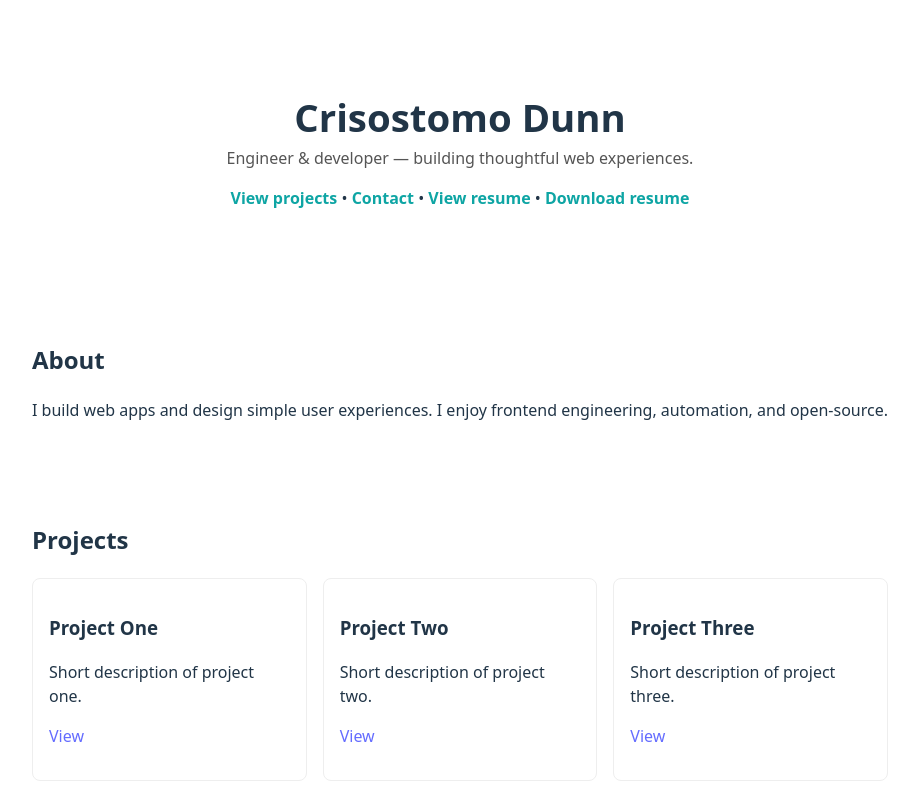
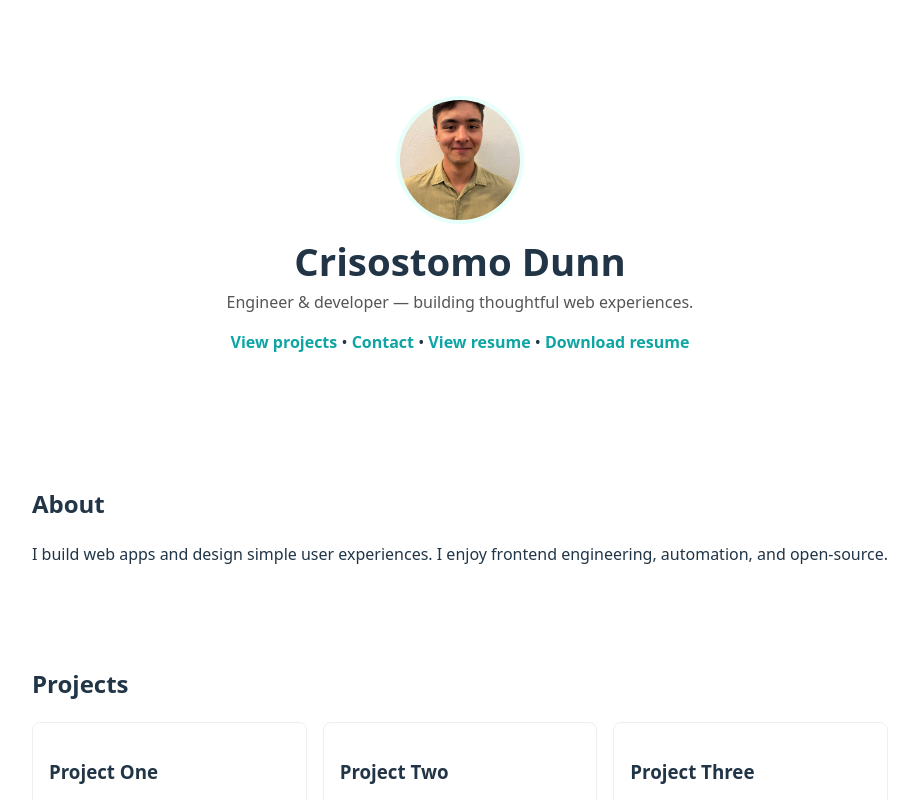
Before and after one commit to cfd24org/my-website, a React (Vite) app: page / in a window 1280 px wide. Shown: the top 800 px of the page, without its empty margins (180-1099 px from the left). Built offline with nearby package versions, Linux system fonts and the light colour scheme.

Commit message:
Add profile photos and hero image styles

```diff
--- a/src/App.css
+++ b/src/App.css
@@ -18,6 +18,22 @@
   color: #555;
   margin: 0 0 1rem;
 }
+.hero .profile {
+  width: 120px;
+  height: 120px;
+  object-fit: cover;
+  border-radius: 9999px;
+  border: 4px solid #e6fffa;
+  display: block;
+  margin: 0 auto 1rem;
+}
+
+@media (min-width: 640px) {
+  .hero {
+    display: block;
+  }
+}
+
 .cta {
   color: #0ea5a4;
   text-decoration: none;
--- a/src/App.jsx
+++ b/src/App.jsx
@@ -3,6 +3,7 @@ import './App.css'
 function Hero() {
   return (
     <header className="hero">
+      <img src="/photo1.jpg" alt="Crisostomo Dunn" className="profile" />
       <h1>Crisostomo Dunn</h1>
       <p className="tagline">Engineer &amp; developer — building thoughtful web experiences.</p>
       <p>
```
Also changed, not shown: public/photo1.jpg (added), public/photo2.jpg (added).
